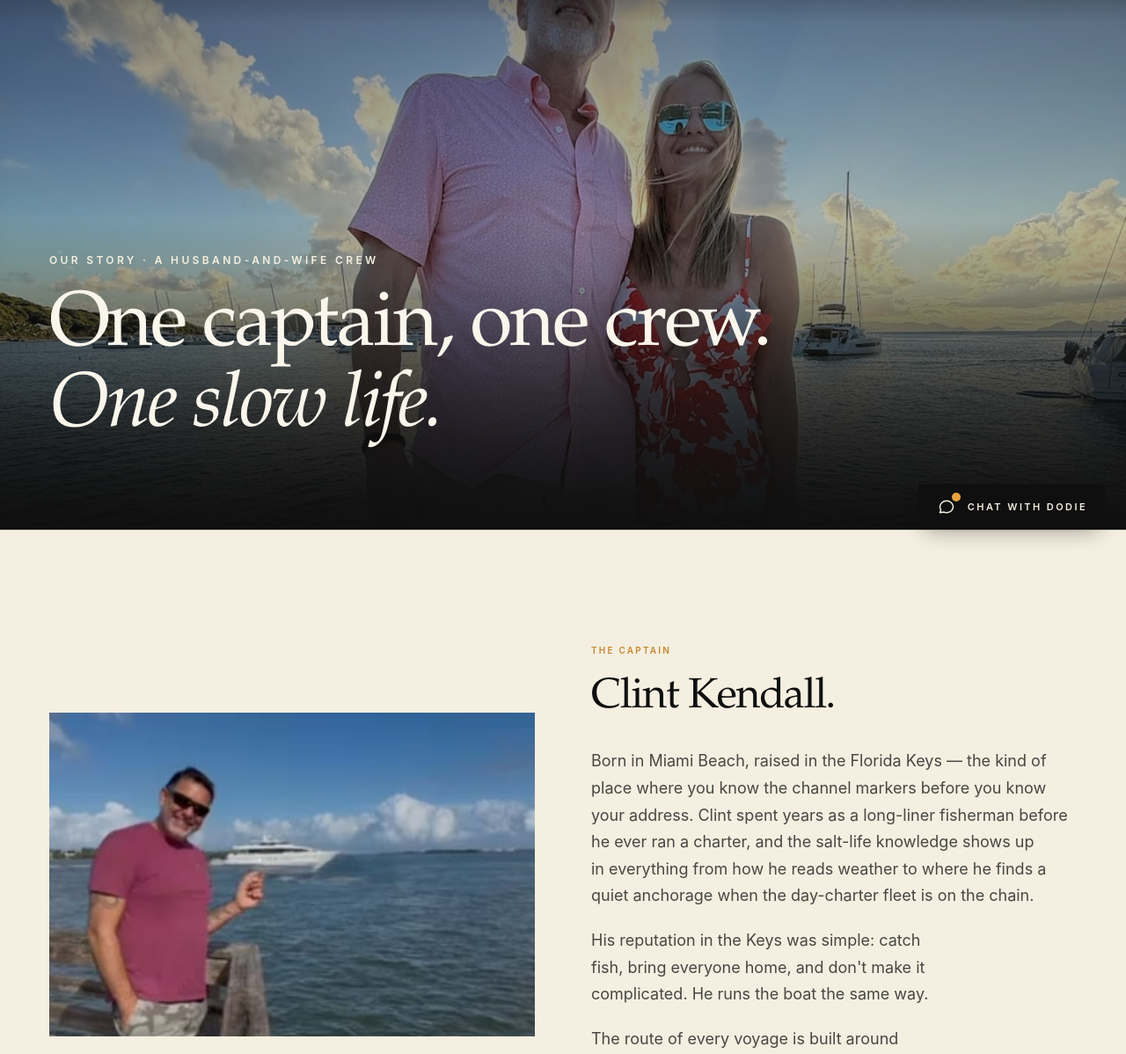
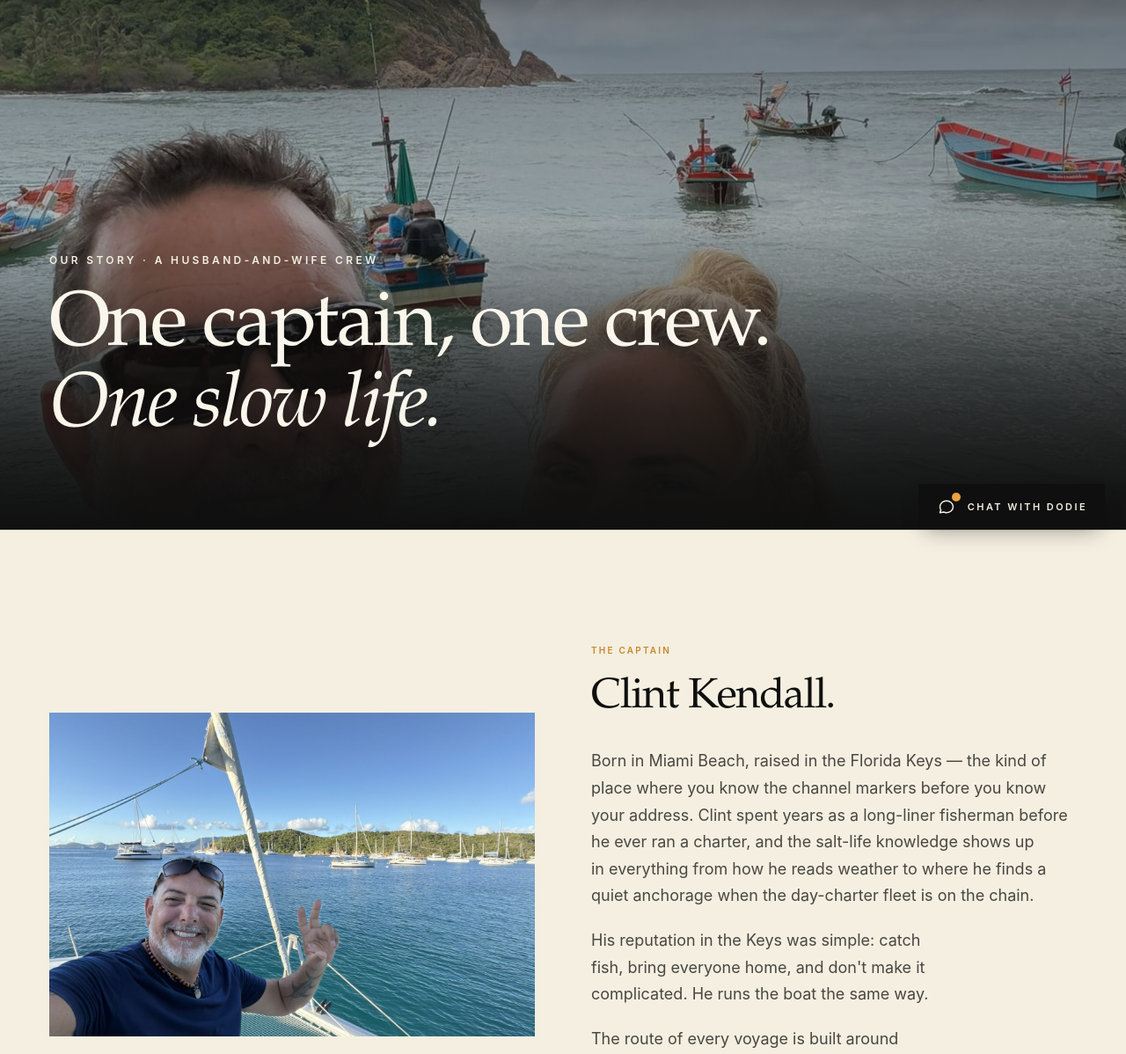
Before and after one commit to mhol1961/guiding-winds-unplug-website, an Astro site: page /about in a window 1280 px wide. Shown: the part 102-1300 px from the top of the page at 88% size. Built offline with nearby package versions, Linux system fonts and the light colour scheme; Astro itself is replaced by a stand-in of ours.

Commit message:
fix(about): use real Clint & Dodie photos, not the friends shot
The clint-dodie-foredeck-portrait-sunset photo is actually Clint and
Dodie's friends, not them (the filename misled an earlier swap). Replace
it on the homepage AboutSplit and the About-page hero with a real photo
of the couple. Set Clint's solo About portrait to the boats photo per
Clint's request.

- AboutSplit + About hero: foredeck "friends" shot -> clint-dodie-deck-selfie-sunset (real couple)
- About Clint portrait: pier portrait -> clint-with-boats-background (sunny, aboard, anchorage behind)

Note: the real couple photos are casual beach selfies; the About hero
ideally wants a good landscape "two of you aboard" shot when available.

Co-Authored-By: Claude Opus 4.8 (1M context) <noreply@anthropic.com>

```diff
--- a/src/components/home/AboutSplit.astro
+++ b/src/components/home/AboutSplit.astro
@@ -52,8 +52,8 @@
             heads off the top of the image. */}
         <figure class="relative aspect-[4/5] overflow-hidden bg-primary/5">
           <img
-            src="/img/source/people/clint-dodie-foredeck-portrait-sunset-01.jpg"
-            alt="Clint and Dodie Kendall standing together on the catamaran foredeck at golden hour, a quiet anchorage and other catamarans behind them"
+            src="/img/source/people/clint-dodie-deck-selfie-sunset-01.jpg"
+            alt="Clint and Dodie Kendall together at a beach anchorage, fishing boats moored in the bay behind them"
             loading="lazy"
             decoding="async"
             class="absolute inset-0 w-full h-full object-cover object-[center_top]"
--- a/src/pages/about.astro
+++ b/src/pages/about.astro
@@ -59,9 +59,9 @@ const credentials = [
       sunset photo. */}
   <section class="relative bg-primary text-ink overflow-hidden min-h-[88dvh] flex flex-col">
     <img
-      src="/img/source/people/clint-dodie-foredeck-portrait-sunset-01.jpg"
-      alt="Clint and Dodie Kendall on the foredeck of their catamaran at sunset"
-      class="absolute inset-0 w-full h-full object-cover object-[center_25%]"
+      src="/img/source/people/clint-dodie-deck-selfie-sunset-01.jpg"
+      alt="Clint and Dodie Kendall together at a beach anchorage, fishing boats in the bay behind them"
+      class="absolute inset-0 w-full h-full object-cover object-center"
       fetchpriority="high"
       decoding="async"
     />
@@ -102,8 +102,8 @@ const credentials = [
               aspect-[3/2] with object-cover centered — minimal side crop. */}
           <figure class="relative aspect-[3/2] overflow-hidden bg-primary/5">
             <img
-              src="/img/source/people/clint-kendall-pier-portrait.jpg"
-              alt="Clint Kendall on a pier in the British Virgin Islands, white yacht moored in the bay behind him"
+              src="/img/source/people/clint-with-boats-background.jpg"
+              alt="Clint Kendall aboard the catamaran on a sunny day, a British Virgin Islands anchorage full of moored sailboats behind him"
               loading="lazy"
               decoding="async"
               class="absolute inset-0 w-full h-full object-cover object-center"
```
Also changed, not shown: public/img/source/people/clint-with-boats-background.jpg (added).
